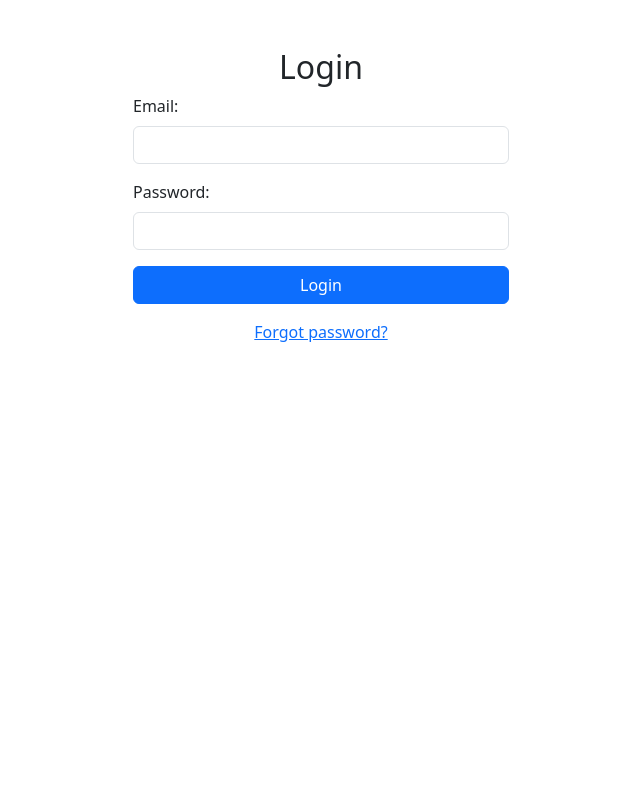
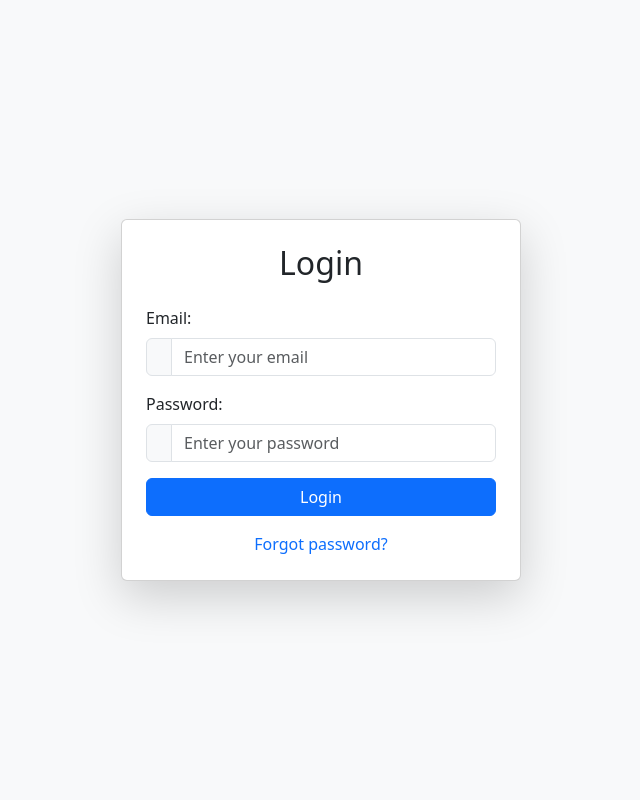
Before and after one commit to Dheeraj-Patidar/event-management, a Django app: page /login/ in a window 1280 px wide. Shown: the part 56-856 px from the top of the page, without its empty margins (319-959 px from the left). Before the commit the page ends 398 px from the top, so only its background shows below. Run offline with Django 5.2, Linux system fonts and the light colour scheme; some libraries are stand-ins or nearby versions.

Commit message:
added email varification functinality

```diff
--- a/core/forms.py
+++ b/core/forms.py
@@ -6,14 +6,18 @@ class StudentForm(forms.ModelForm):
     first_name = forms.CharField(widget=forms.TextInput(attrs={'class': 'form-control'}))
     last_name = forms.CharField(widget=forms.TextInput(attrs={'class': 'form-control'}))
     email = forms.EmailField(widget=forms.EmailInput(attrs={'class': 'form-control'}))
-    password = forms.CharField(widget=forms.PasswordInput(attrs={'class': 'form-control'}))
     repassword = forms.CharField(widget=forms.PasswordInput(attrs={'class': 'form-control'}))
 
+    password_regex = RegexValidator(
+    regex=r"^(?=.*[A-Z])(?=.*[a-z])(?=.*\d)(?=.*[@$!%*?&])[A-Za-z\d@$!%*?&]{8,}$",
+    message="Password must have at least 8 characters, one uppercase, one lowercase, one number, and one special character."
+)
     phone_regex = RegexValidator(
         regex=r'^\d{10}$', message="Phone number must be 10 digits and contain digits only."
 
     )
 
+    password = forms.CharField(widget=forms.PasswordInput(attrs={'class': 'form-control'}),validators=[password_regex])
     phone_number = forms.CharField(widget=forms.TextInput(attrs={'class': 'form-control'}),validators=[phone_regex])
 
     class Meta:
--- a/core/static/js/script.js
+++ b/core/static/js/script.js
@@ -0,0 +1,8 @@
+setTimeout(function() {
+    let alerts = document.querySelectorAll('.error-success-massage');
+    alerts.forEach(function(alert) {
+        alert.style.transition = "opacity 0.5s";
+        alert.style.opacity = "0";
+        setTimeout(() => alert.remove(), 500); // Remove after fade out
+    });
+}, 2000);
--- a/core/templates/index.html
+++ b/core/templates/index.html
@@ -58,5 +58,7 @@
     {%block body%}
 
     {%endblock%}
+
+    <script src="{% static 'js/script.js' %}"></script>
 </body>
 </html>
--- a/core/templates/login.html
+++ b/core/templates/login.html
@@ -3,50 +3,49 @@
 {%block title%}Login{%endblock%}
 
 {%block body%}
-
-<div class="container mt-5 ">
-    <div class="row justify-content-center ">
-
-        <div class="col-md-4" style="max-width: 400px; width: 100%;">
+<div class="bg-light d-flex justify-content-center align-items-center vh-100">
+<div class="card shadow-lg p-4 rounded" style="max-width: 400px; width: 100%;">
     {% if messages %}
         {% for message in messages %}
-                    <div class="alert {% if message.tags == 'success' %}alert-success{% else %}alert-danger{% endif %} text-center">
+            <div class="alert {% if message.tags == 'success' %}alert-success{% else %}alert-danger{% endif %} text-center error-success-massage">
                 {{ message }}
             </div>
         {% endfor %}
     {% endif %}
-            <h2 class="row justify-content-center">Login</h2>
+
+    <h2 class="text-center mb-4">Login</h2>
+
     <form method="post">
+        {% csrf_token %}
 
-                {%csrf_token%}
         <div class="mb-3">
-                    <label for="id_username" class="form-label">Email:</label>
-                    <input type="text" name="username" id="id_username" class="form-control" value="{{ form.username.value|default:'' }}" required>
-                    {% if form.username.errors %}
-                        <div class="text-danger small">
-                            {{ form.username.errors.0 }}
+            <label class="form-label">Email:</label>
+            <div class="input-group">
+                <span class="input-group-text"><i class="fas fa-envelope"></i></span>
+                <input type="text" name="username" class="form-control" placeholder="Enter your email"  required>
+                {% if form.first_name.errors %}
+                <div class="error-message">
+                {{ form.first_name.errors.0 }}
                 </div>
         {% endif %}
             </div>
 
+        </div>
+
         <div class="mb-3">
-                    <label for="id_password" class="form-label">Password:</label>
-                    <input type="password" name="password" id="id_password" class="form-control" required>
-                    {% if form.password.errors %}
-                        <div class="text-danger small">
-                            {{ form.password.errors.0 }}
+            <label class="form-label">Password:</label>
+            <div class="input-group">
+                <span class="input-group-text"><i class="fas fa-lock"></i></span>
+                <input type="password" name="password" class="form-control" placeholder="Enter your password" required>
             </div>
-                    {% endif %}
         </div>
 
         <button type="submit" class="btn btn-primary w-100">Login</button>
 
         <div class="mt-3 text-center">
-                    <a href="{% url 'password_reset' %}">Forgot password?</a>
+            <a href="{% url 'password_reset' %}" class="text-decoration-none">Forgot password?</a>
         </div>
     </form>
 </div>
 </div>
-</div>
-
 {%endblock%}
--- a/core/templates/signup_student.html
+++ b/core/templates/signup_student.html
@@ -10,7 +10,7 @@
 
         {% if messages %}
                 {% for message in messages %}
-                    <div class="alert {% if message.tags == 'success' %}alert-success{% else %}alert-danger{% endif %} text-center">
+                    <div class="alert {% if message.tags == 'success' %}alert-success{% else %}alert-danger{% endif %} text-center error-success-massage">
                         {{ message }}
                     </div>
                 {% endfor %}
--- a/core/templates/student_dashboard.html
+++ b/core/templates/student_dashboard.html
@@ -7,7 +7,7 @@
 
 {% if messages %}
                 {% for message in messages %}
-                    <div class="alert {% if message.tags == 'success' %}alert-success{% else %}alert-danger{% endif %} text-center">
+                    <div class="alert {% if message.tags == 'success' %}alert-success{% else %}alert-danger{% endif %} text-center error-success-massage">
                         {{ message }}
                     </div>
                 {% endfor %}
--- a/core/templates/student_profile.html
+++ b/core/templates/student_profile.html
@@ -9,7 +9,7 @@
 
             {% if messages %}
                     {% for message in messages %}
-                        <div class="alert {% if message.tags == 'success' %}alert-success{% else %}alert-danger{% endif %} text-center">
+                        <div class="alert {% if message.tags == 'success' %}alert-success{% else %}alert-danger{% endif %} text-center error-success-massage">
                             {{ message }}
                         </div>
                     {% endfor %}
--- a/core/urls.py
+++ b/core/urls.py
@@ -6,6 +6,7 @@ from django.contrib.auth import views as auth_views
 urlpatterns = [
     path('index/',views.index,name="index"),
     path("signup_student/",views.Signup_student,name="signup_student"),
+    path("verify-email/<str:token>/", views.verify_email, name="verify_email"),
     path('login/',views.Login_page,name="login_page"),
     path('logout/',views.logout,name="logout"),
     path('student_dashboard/',views.Student_page,name="student_dashboard"),
@@ -17,4 +18,5 @@ urlpatterns = [
 
 
 
+
 ]
--- a/core/views.py
+++ b/core/views.py
@@ -1,47 +1,76 @@
-from django.shortcuts import render,redirect
+from django.shortcuts import render, redirect
 from django.contrib.auth import authenticate, login, logout as authlogout
 from django.contrib.auth import get_user_model
+from django.core.mail import send_mail
+from django.core.signing import TimestampSigner, BadSignature, SignatureExpired
+from django.conf import settings
 from django.contrib import messages
-from .forms import StudentForm,LoginForm,StudentEditForm
+from .forms import (
+    StudentForm,LoginForm,StudentEditForm
+    )
 User = get_user_model()
-
+signer = TimestampSigner()
 
 def index(request):
     return render(request,"index.html")
+
+
+def send_verification_email(user):
+    token = signer.sign(user.email)
+    verification_link = f"http://127.0.0.1:8000/verify-email/{token}/"
+
+    subject = "Verify Your Email Address"
+    message = f"Click the link below to verify your email:\n\n{verification_link}"
+    from_email = settings.EMAIL_HOST_USER
+    recipient_list = [user.email]
+
+    send_mail(subject, message, from_email, recipient_list)
+
 
 
 def Signup_student(request):
     if request.method == "POST":
         form = StudentForm(request.POST)
         if form.is_valid():
-            first_name = form.cleaned_data.get("first_name")
-            last_name = form.cleaned_data.get("last_name")
-            email = form.cleaned_data.get("email")
-            phone_number = form.cleaned_data.get("phone_number")
             password = form.cleaned_data.get("password")
             repassword = form.cleaned_data.get("repassword")
+            email=form.cleaned_data.get("email")
+
 
             if password != repassword:
                form.add_error("repassword", "Passwords do not match.")
 
             else:
-                user_data = User.objects.create(
-                    first_name=first_name,
-                    last_name=last_name,
-                    email=email,
-                    phone_number=phone_number,
-                    username=email,
-                    role='student'
-                )
+                user_data = form.save(commit=False)
                 user_data.set_password(password)
+                user_data.is_active = False
+                user_data.username=email,
+                user_data.role='student'
                 user_data.save()
 
-                messages.success(request, "Signup successful! You can now log in.")
-                return redirect('login_page')
+                send_verification_email(user_data)
+                messages.success(request, "Signup successful! Check your email to verify your account.")
+                return redirect("login_page")
     else:
         form = StudentForm()
     return render(request, "signup_student.html", {"form": form})
 
+
+def verify_email(request, token):
+    try:
+        email = signer.unsign(token, max_age=86400)
+        user = User.objects.get(email=email)
+        user.is_active = True
+        user.save()
+        messages.success(request, "Email verified successfully! You can now log in.")
+        return redirect("login_page")
+
+    except SignatureExpired:
+        messages.error(request, "Verification link has expired.")
+    except (BadSignature, User.DoesNotExist):
+        messages.error(request, "Invalid verification link.")
+
+    return redirect("signup_student")
 
 
 
--- a/event_management/settings.py
+++ b/event_management/settings.py
@@ -1,6 +1,9 @@
+from pathlib import Path
 from decouple import config
+import os
+# from dotenv import load_dotenv
+# load_dotenv()
 
-from pathlib import Path
 
 # Build paths inside the project like this: BASE_DIR / 'subdir'.
 BASE_DIR = Path(__file__).resolve().parent.parent
@@ -10,6 +13,7 @@ BASE_DIR = Path(__file__).resolve().parent.parent
 # See https://docs.djangoproject.com/en/5.1/howto/deployment/checklist/
 
 # SECURITY WARNING: keep the secret key used in production secret!
+# SECRET_KEY = os.getenv('SECRET_KEY')
 SECRET_KEY = 'django-insecure-*d5tm%ucz2uz&111(!s$&4kr1y7@_slba*_%us7!podm694qoo'
 
 # SECURITY WARNING: don't run with debug turned on in production!
```
Also changed, not shown: db.sqlite3, 1 other file. Lines whose indentation alone changed are shown as unchanged.
